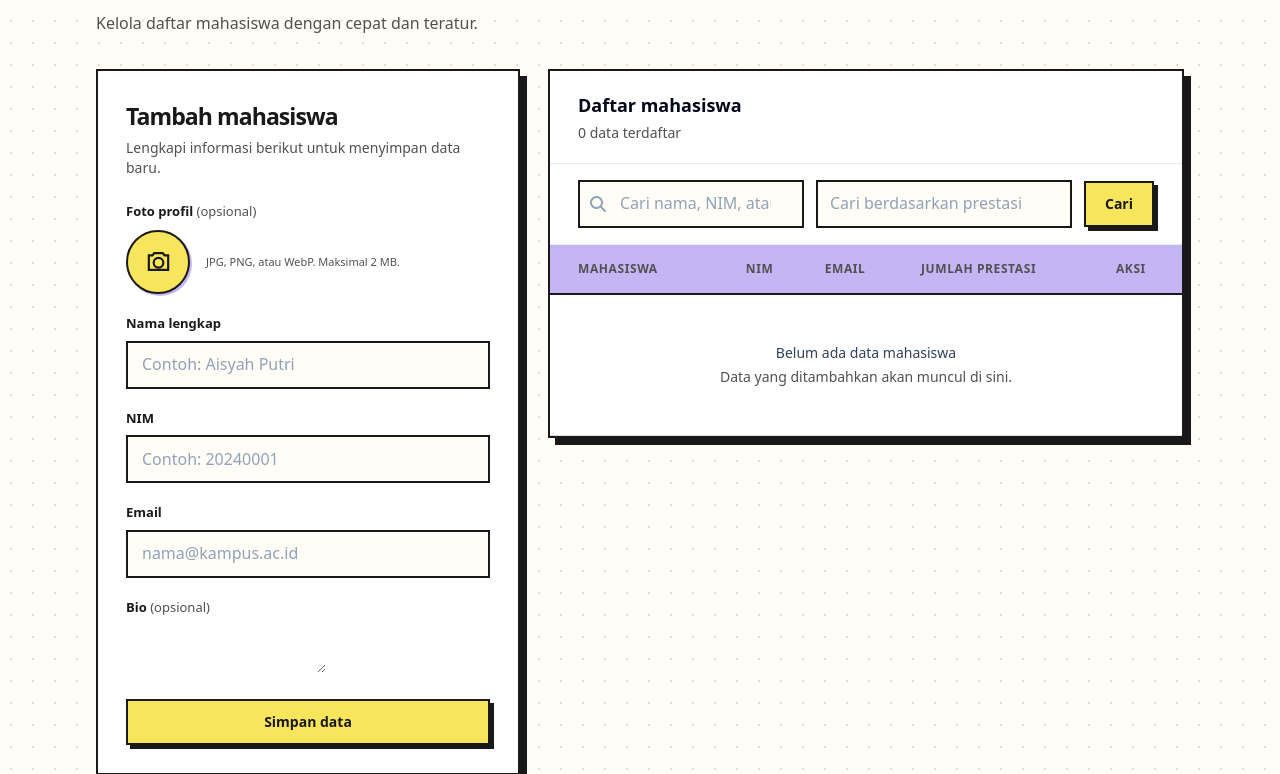
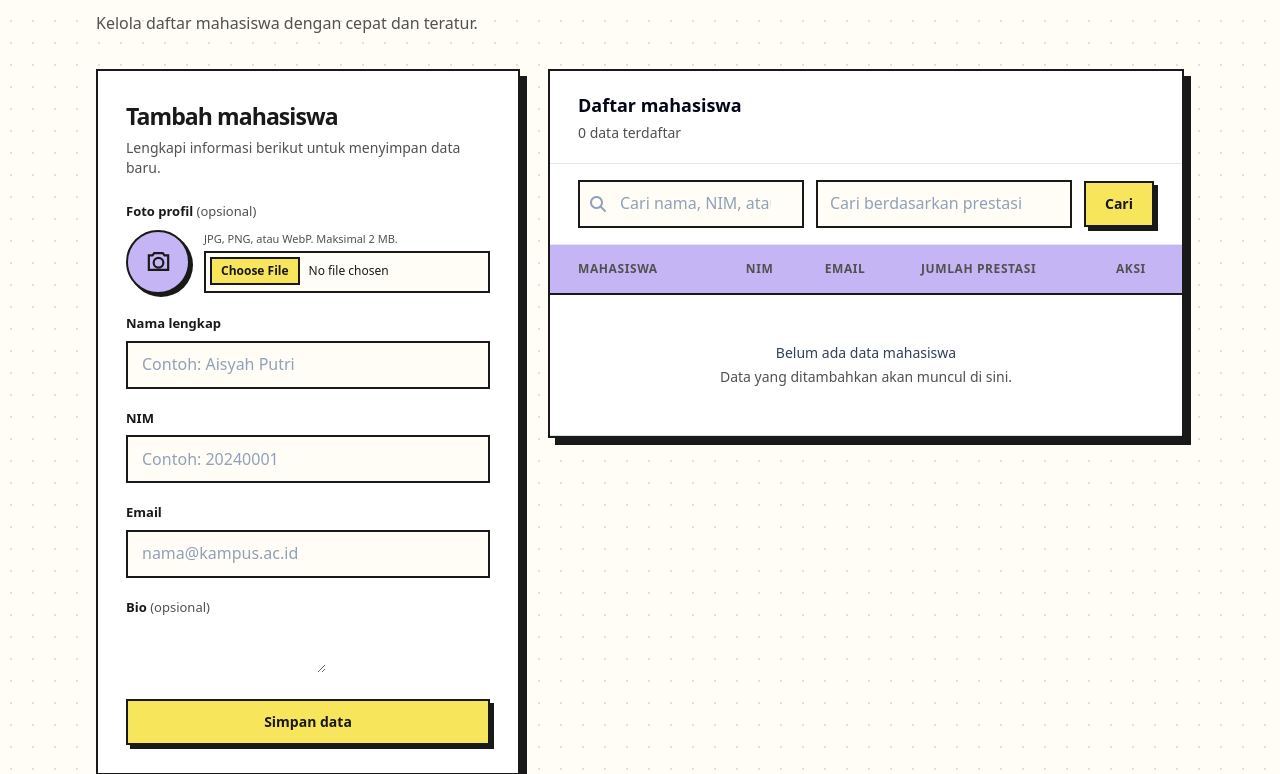
Before and after one commit to isyhfadilah/laravel_12, a Laravel app: page /mahasiswa in a window 1280 px wide. Shown: the part 232-1006 px from the top of the page. Run offline with Laravel 12, Linux system fonts and the light colour scheme; the visitor is signed in with stand-in values (Sample User, id 1); data that the repository does not hold is empty; style sheets or scripts are compiled from the project's sources; some libraries are stand-ins or nearby versions.

Commit message:
style(profile-photo): simplify photo upload controls

```diff
--- a/resources/css/app.css
+++ b/resources/css/app.css
@@ -155,20 +155,12 @@
 .photo-upload-title { font-size: 13px; font-weight: 850; }
 .photo-upload-help { font-size: 11px; font-weight: 500; color: #515151; }
 .photo-file-input { position: absolute; inset: 0; width: 100%; height: 100%; min-height: 0 !important; opacity: 0; cursor: pointer; }
-.profile-photo-control { display: flex; align-items: center; gap: 16px; }
-.profile-photo-avatar { position: relative; display: block; width: 76px; height: 76px; flex: 0 0 auto; border-radius: 50%; cursor: pointer; }
-.profile-photo-control:focus-within .profile-photo-avatar { outline: 3px solid #6b35c5; outline-offset: 4px; }
-.profile-photo-avatar .photo-avatar-wrap { width: 76px; height: 76px; border-width: 2px; background: var(--purple); box-shadow: 3px 3px 0 var(--ink); }
-.profile-photo-avatar .photo-placeholder-icon { width: 31px; height: 31px; }
-.profile-photo-camera { position: absolute; right: -3px; bottom: -2px; display: grid; width: 27px; height: 27px; place-items: center; border: 2px solid var(--ink); border-radius: 50%; background: var(--yellow); color: var(--ink); font-size: 11px; }
-.profile-photo-copy { display: flex; min-width: 0; flex-direction: column; align-items: flex-start; gap: 4px; }
-.profile-photo-copy > strong { font-size: 14px; font-weight: 850; }
-.profile-photo-copy > span { color: #515151; font-size: 11px; line-height: 1.45; }
-.profile-photo-actions { display: flex; flex-wrap: wrap; align-items: center; gap: 10px; margin-top: 4px; }
-.profile-photo-button { display: inline-flex; min-height: 34px; align-items: center; border: 2px solid var(--ink); background: var(--yellow); padding: 5px 10px; box-shadow: 2px 2px 0 var(--ink); font-size: 12px !important; font-weight: 800 !important; cursor: pointer; }
-.profile-photo-button:hover { transform: translate(-1px, -1px); box-shadow: 3px 3px 0 var(--ink); }
-.profile-photo-filename { max-width: 220px; overflow: hidden; color: #515151; font-size: 11px; text-overflow: ellipsis; white-space: nowrap; }
-.profile-photo-input { position: absolute; width: 1px !important; height: 1px !important; padding: 0 !important; overflow: hidden; clip: rect(0, 0, 0, 0); clip-path: inset(50%); white-space: nowrap; }
+.profile-photo-control { display: flex; align-items: center; gap: 14px; }
+.profile-photo-control .photo-avatar-wrap { width: 64px; height: 64px; flex: 0 0 auto; background: var(--purple); box-shadow: 3px 3px 0 var(--ink); }
+.profile-photo-copy { min-width: 0; flex: 1; }
+.profile-photo-help { display: block; margin-bottom: 5px; color: #515151; font-size: 11px; line-height: 1.45; }
+.profile-photo-input { display: block; width: min(100%, 320px) !important; min-height: 42px !important; border: 2px solid var(--ink) !important; padding: 4px !important; background: var(--paper) !important; font-size: 12px !important; }
+.profile-photo-input::file-selector-button { min-height: 28px; margin-right: 9px; border: 2px solid var(--ink); background: var(--yellow); padding: 3px 9px; color: var(--ink); font: inherit; font-weight: 800; cursor: pointer; }
 .photo-avatar-wrap { position: relative; display: grid; width: 64px; height: 64px; flex: 0 0 auto; place-items: center; overflow: hidden; border: 2px solid var(--ink); border-radius: 50%; background: var(--yellow); color: var(--ink); box-shadow: 2px 2px 0 var(--purple); }
 .photo-placeholder-icon { width: 29px; height: 29px; }
 .photo-avatar-image { position: absolute; inset: 0; width: 100%; height: 100%; border: 0; border-radius: 50%; object-fit: cover; }
```
